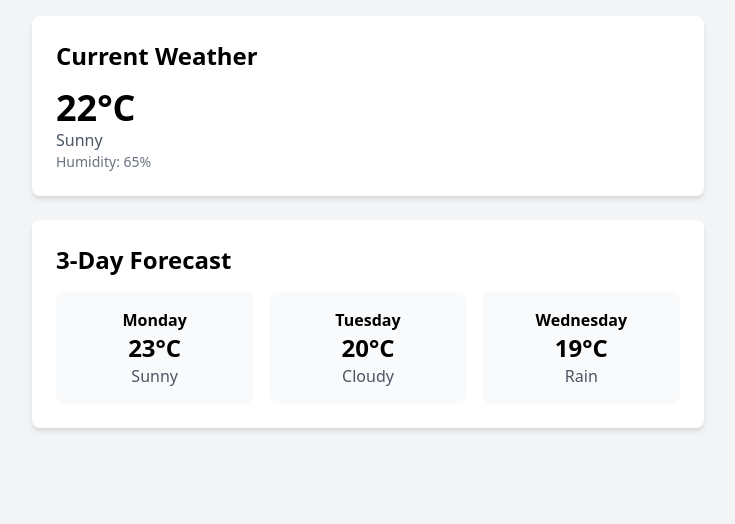
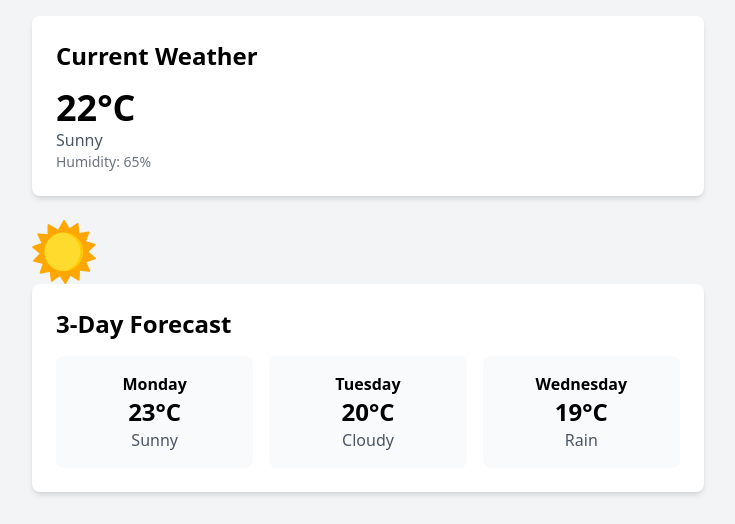
Before and after one commit to joshua2705/Flask-webapp, a Flask app: page / in a window 1280 px wide. Shown: the part 56-580 px from the top of the page, without its empty margins (272-1007 px from the left). Run offline with Flask 3, Linux system fonts and the light colour scheme.

Commit message:
Added weather icons and code

```diff
--- a/templates/weather.html
+++ b/templates/weather.html
@@ -15,6 +15,23 @@
         </div>
     </div>
 
+   <div>
+        {% if forecast.current.condition == "Sunny" %}
+        <img src="{{ url_for('static', filename='images/clearsky.png') }}" alt="Sunny" class="w-16">
+    {% elif forecast.current.condition == "Cloudy" %}
+        <img src="{{ url_for('static', filename='images/cloudy.png') }}" alt="Cloudy" class="w-16">
+    {% elif forecast.current.condition == "Rainy" %}
+        <img src="{{ url_for('static', filename='images/rain.png') }}" alt="Rainy" class="w-16">
+    {% elif forecast.current.condition == "Snowy" %}
+        <img src="{{ url_for('static', filename='images/snow.png') }}" alt="Snowy" class="w-16">
+    {% elif forecast.current.condition == "Thunderstorm" %}
+        <img src="{{ url_for('static', filename='images/thunderstorm.png') }}" alt="Thunderstorm" class="w-16">
+    {% else %}
+        <img src="{{ url_for('static', filename='images/default.png') }}" alt="Weather" class="w-16">
+    {% endif %}
+    </div>
+
+
     <div class="bg-white rounded-lg shadow-md p-6">
         <h2 class="text-2xl font-bold mb-4">3-Day Forecast</h2>
         <div class="grid grid-cols-3 gap-4">
```
Also changed, not shown: static/images/clearsky.png (added), static/images/cloudy.png (added), static/images/mist.png (added), static/images/rain.png (added), static/images/snow.png (added), static/images/thunderstorm.png (added).
